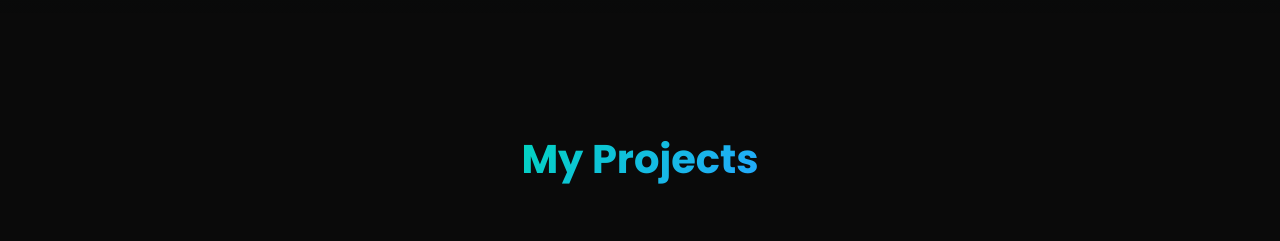
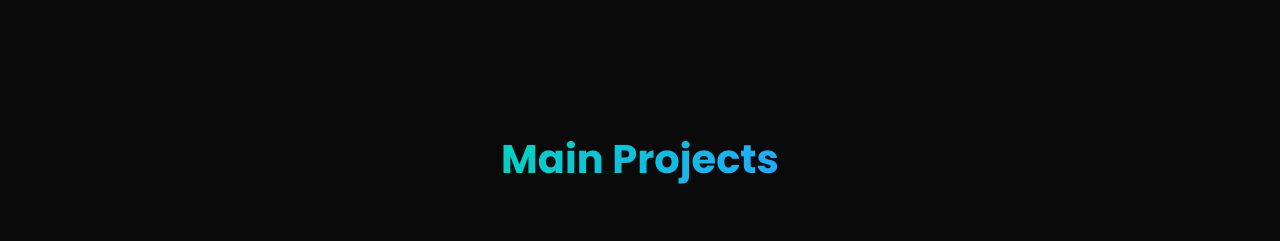
Before and after one commit to vidhuran-s/Portfolio, a plain HTML site: page index.html in a window 1280 px wide. Shown: the part 3460-3701 px from the top of the page. Drawn offline with Linux system fonts and the light colour scheme.

Commit message:
v8commit

```diff
--- a/index.html
+++ b/index.html
@@ -121,7 +121,7 @@
         </section>
 
         <section class="projects fade-in">
-            <h2 class="section-title">My Projects</h2>
+            <h2 class="section-title">Main Projects</h2>
             <div class="project-filters">
                 <button class="filter-button active" data-filter="all"><span>All</span></button>
                 <button class="filter-button" data-filter="frontend"><span>Frontend</span></button>
```
